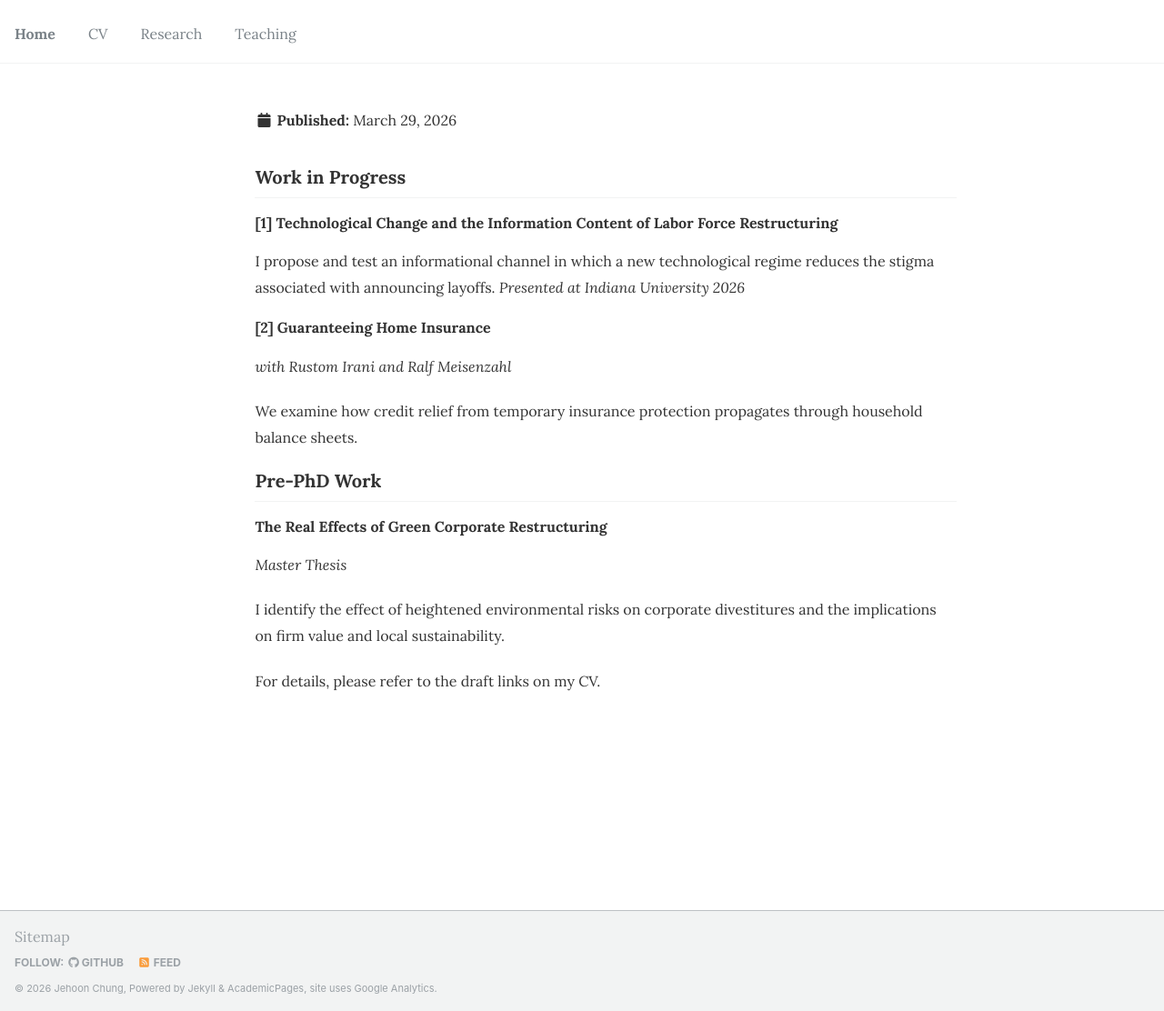
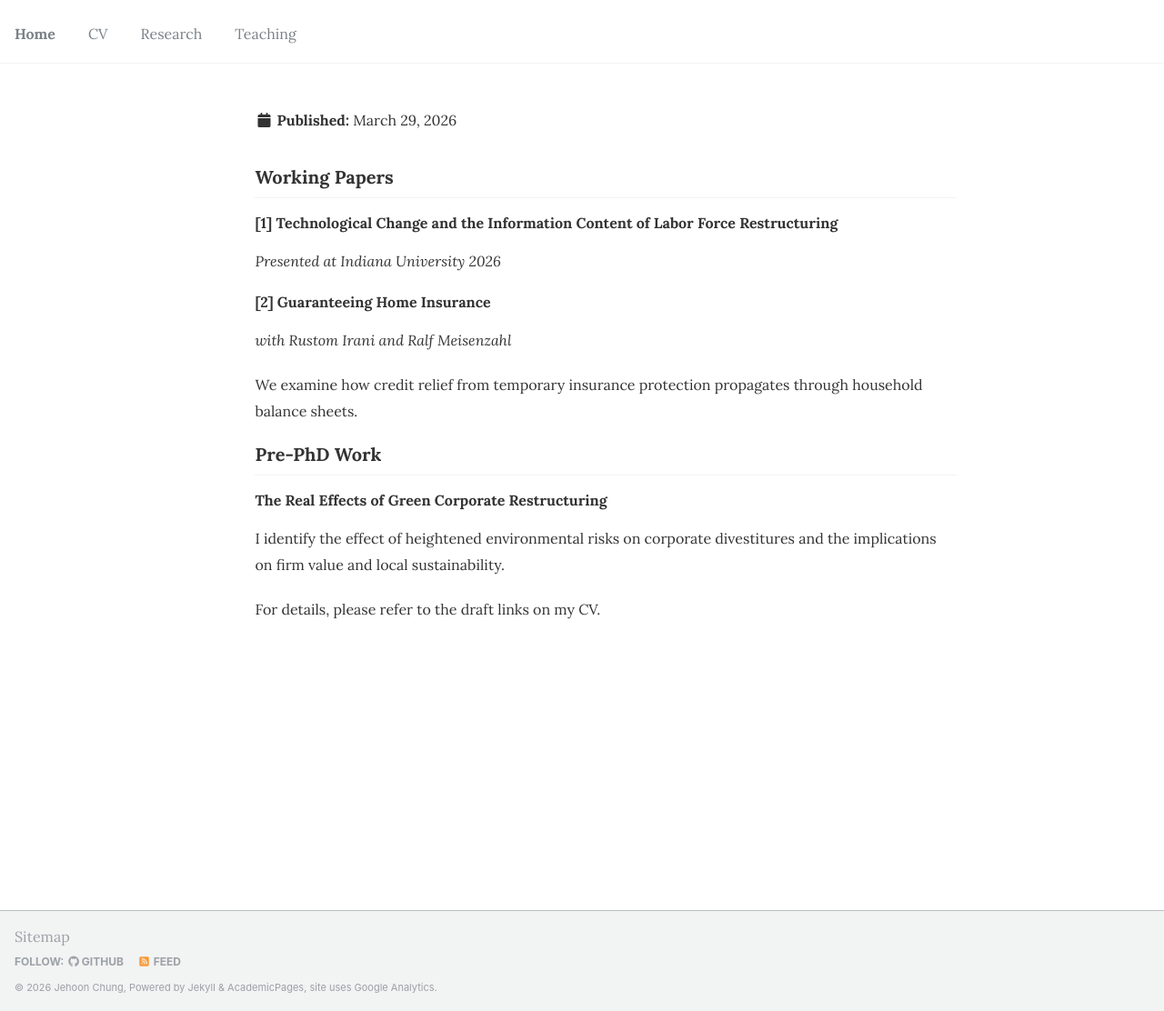
Before and after one commit to JehoonChung/jehoonchung.github.io, a Jekyll site: the page built from _research/research.md, in a window 1280 px wide and 1112 px high. Shown: the whole window at 91% size. Built offline with Jekyll 4.4.1, drawn with Linux system fonts in a browser that asks for light colours.

Commit message:
Update research.md

```diff
--- a/_research/research.md
+++ b/_research/research.md
@@ -6,11 +6,9 @@ collection: research
 permalink: /research/
 ---
 
-## Work in Progress
+## Working Papers
 
 ### [1] Technological Change and the Information Content of Labor Force Restructuring
-
-I propose and test an informational channel in which a new technological regime reduces the stigma associated with announcing layoffs.
 *Presented at Indiana University 2026*
 
 
@@ -22,7 +20,6 @@ We examine how credit relief from temporary insurance protection propagates thro
 ## Pre-PhD Work
 
 ### The Real Effects of Green Corporate Restructuring
-*Master Thesis*
 
 I identify the effect of heightened environmental risks on corporate divestitures and the implications on firm value and local sustainability.
 
```
